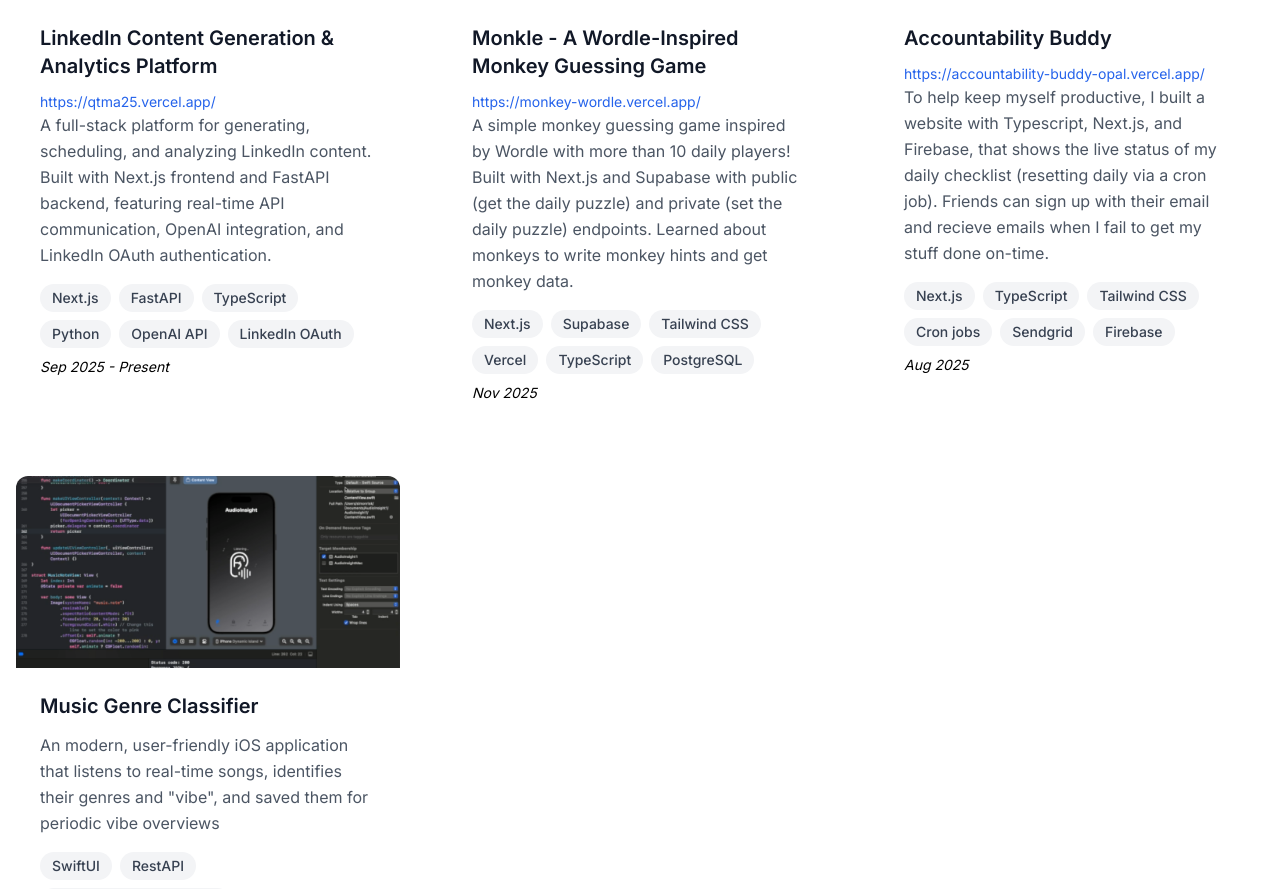
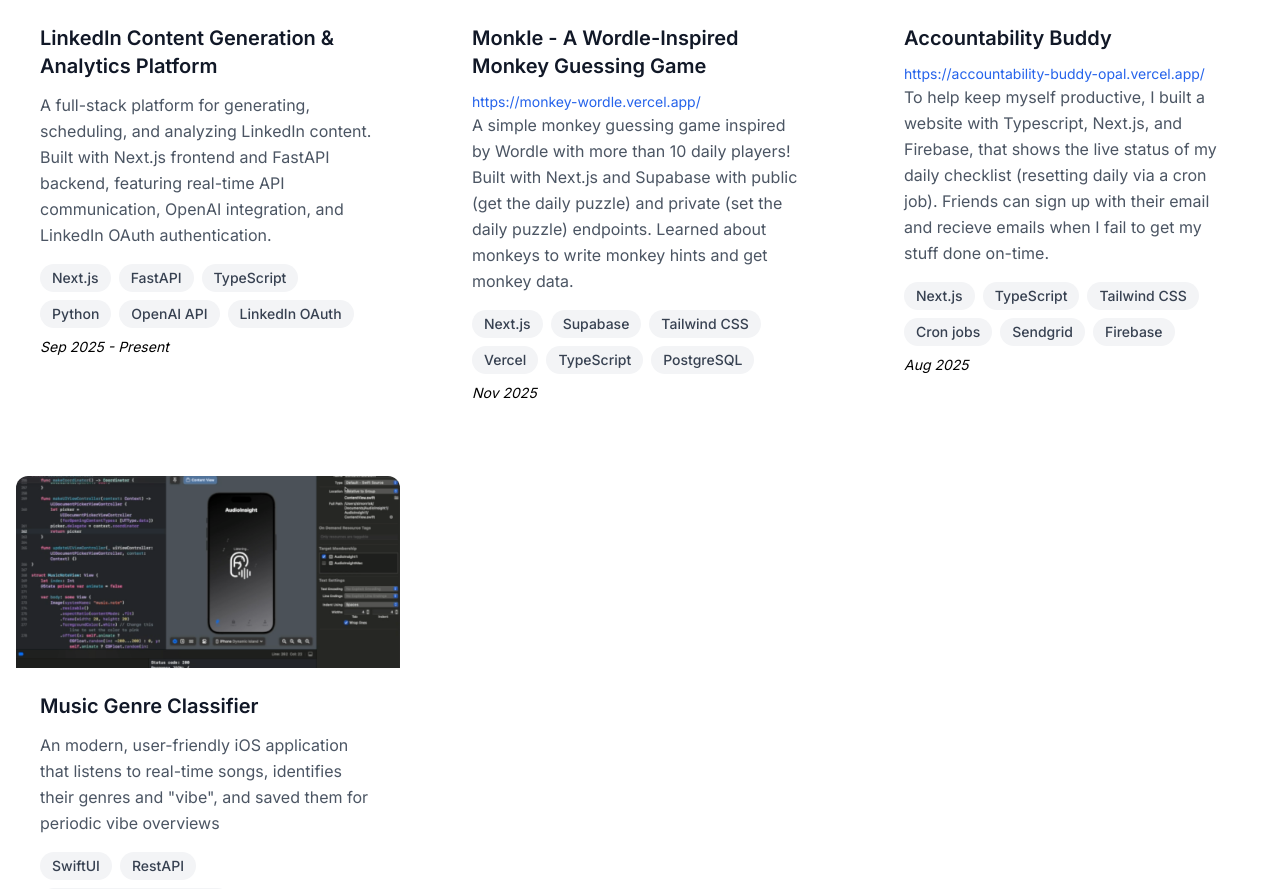
Before and after one commit to SimonNRisk/portfolio, a Next.js app: page / in a window 1280 px wide. Shown: the part 3612-4501 px from the top of the page. Built offline with nearby package versions, Linux system fonts and the light colour scheme; no server answers.

Commit message:
chore: remove deployed qtma website

```diff
--- a/src/data/projectsData.ts
+++ b/src/data/projectsData.ts
@@ -16,7 +16,6 @@
     imageUrl: "/images/astro.png",
     technologies: ["Next.js", "FastAPI", "TypeScript", "Python", "OpenAI API", "LinkedIn OAuth"],
     projectUrl: "https://github.com/SimonNRisk/qtma25",
-    deployedUrl: "https://qtma25.vercel.app/",
     date: "Sep 2025 - Present",
   },
   {
```
